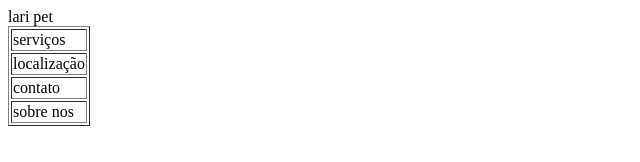
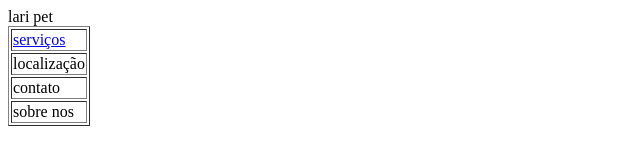
Before and after one commit to lasanha072/laripet, a plain HTML site: page index.html in a window 1280 px wide. Shown: the full height of the page, 0-640 px from the left. Drawn offline with Linux system fonts and the light colour scheme.

Commit message:
Update index.html

```diff
--- a/index.html
+++ b/index.html
@@ -3,7 +3,7 @@ lari pet
 <table border="1">
 <tr>
 <td>
-serviços
+  <a href="https://lasanha072.github.io/laripet/servicos.html">serviços</a>
 </td>
 </tr>
 <tr>
```
